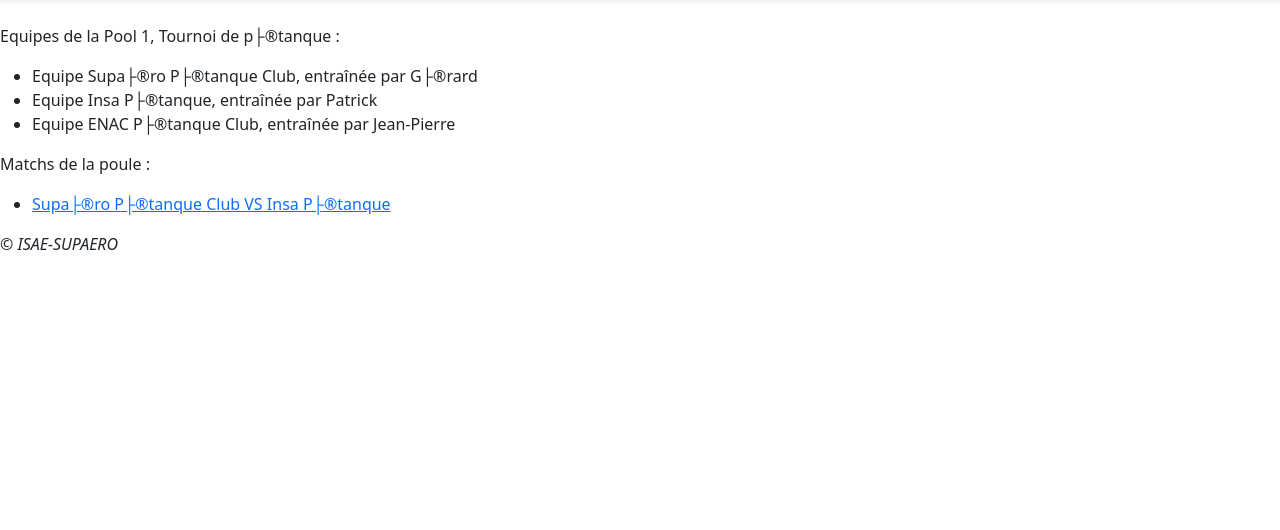
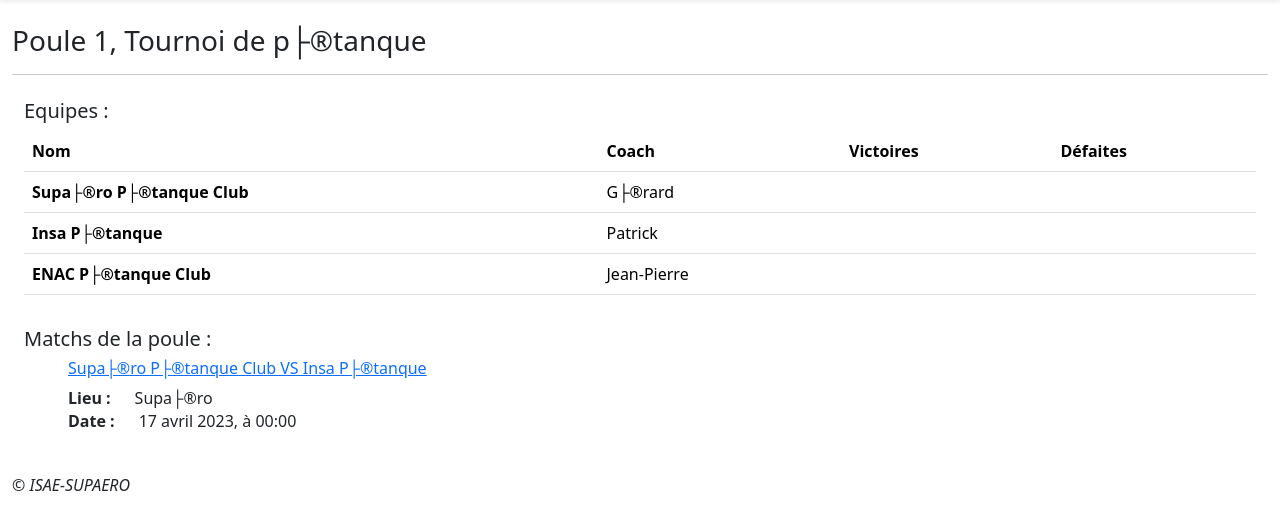
Before and after one commit to IliasBaali/tournois-Ilias-Baali, a Django app: page /poule/1/ in a window 1280 px wide. Shown: the part 62-592 px from the top of the page. Run offline with Django 4.2, Linux system fonts and the light colour scheme; data comes from the database, SQL or seed files in the repository; some libraries are stand-ins or nearby versions.

Commit message:
Added bootstrap

```diff
--- a/tournois/tournaments/models.py
+++ b/tournois/tournaments/models.py
@@ -19,8 +19,10 @@
     "A team, that can take part in multiple tournament"
     name = models.CharField("Name of the team", max_length=200)
     coach_name = models.CharField("Name of the coach", max_length=200)
+
     def __str__(self) -> str:
         return self.name
+
 
 class Poule(models.Model):
     "A pool of a specific tournament, that contains teams"
@@ -28,8 +30,18 @@
     tournament = models.ForeignKey("Tournoi", verbose_name=("Tournament"), on_delete=models.CASCADE)
     teams = models.ManyToManyField(Team)
     def __str__(self) -> str:
-        return "Pool " + str(self.pool_number) + ", " + str(self.tournament)
+        return "Poule " + str(self.pool_number) + ", " + str(self.tournament)
     #TODO: liste des matchs, calcul du classement
+    def get_score_list(self):
+        score_list = []
+        for team in self.teams:
+            score_list[team.name] = 0
+        for match in self.match_set.all():
+            winner = match.get_winner()
+            if winner :
+                score_list[winner.name] += 1
+        return score_list
+
 
 class Player(models.Model):
     "A player, member of a team (not used for the moment)"
@@ -52,6 +64,14 @@
     def __str__(self) -> str:
         return str(self.team_1) + " VS " + str(self.team_2)
 
+    def get_winner(self):
+        if not self.score_1 or not self.score_2:
+            return None
+        if self.score_1 >= self.score_2:
+            return self.team_1
+        if self.score_2 >= self.score_1:
+            return self.team_2
+
 
 class Commentaire(models.Model):
     "A comment about a match, posted by an authenticated author"
--- a/tournois/tournaments/templates/tournaments/poule_detail.html
+++ b/tournois/tournaments/templates/tournaments/poule_detail.html
@@ -8,28 +8,68 @@
 
 {% block content %}
 
+{% if poule %}
+<div class="container-fluid">
+    <h3>{{poule}} </h3>
 
-{% if poule %}
-    <p> Equipes de la {{poule}} : </p>
+<hr>
+<div class="container-fluid py-2">
+    <h5> Equipes : </h5>
+    <table class="table">
+        <thead>
+          <tr>
+            <th scope="col">Nom</th>
+            <th scope="col">Coach</th>
+            <th scope="col">Victoires</th>
+            <th scope="col">Défaites</th>
+          </tr>
+        </thead>
+        <tbody>
+            {% for team in poule.teams.all %}
+            <tr>
+                <th scope="row">{{team.name}}</th>
+                <td>{{team.coach_name}}</td>
+                <td></td>
+                <td></td>
+            </tr>
+            {% endfor %}
+        </tbody>
+      </table>
     {% if poule.teams %}
         <ul>
-        {% for team in poule.teams.all %}
-            <li>Equipe {{team.name}}, entraînée par {{team.coach_name}}</li>
-        {% endfor %}
+
         </ul>
     {% else %}
         <p>Cette poule ne contient aucun équipe actuellement.
         </p>
     {%endif%}
-
+    </div>
+    <div class="container-fluid py-2">
     {% if poule.match_set.all %}
-    <p>Matchs de la poule :</p>
+    <h5>Matchs de la poule :</h5>
     <ul>
         {% for match in poule.match_set.all %}
-            <li><a href="{%url 'tournaments:match_detail' match.id%}">{{match}}</a></li>
+        <div class="container-fluid">
+            <h6 class="my-2"><a href="{%url 'tournaments:match_detail' match.id%}">{{match}}</a></h6>
+            <div class="row ">
+                <div class="col-md-auto"><p class="fw-bold" >Lieu : </p></div>
+                <div class="col-md-auto "><p>{{match.location}} </p></div>
+            </div>
+            <div class="row" style="margin-top:-17px">
+                <div class="col-md-auto"><p class="fw-bold" >Date : </p></div>
+                {%if match.date and match.time%}
+                <div class="col-md-auto "><p>{{match.date}}, à {{match.time}} </p></div>
+                {%elif match.date%}
+                <div class="col-md-auto "><p>{{match.date}}, heure non définie </p></div>
+                {%else%}
+                <div class="col-md-auto "><p>Non fixée</p></div>
+                {%endif%}
+            </div>
+        </div>
         {% endfor %}
-        </ul>
-        {%endif%}
+    </ul>
+    {%endif%}
+    </div>
 {% else %}
     <p>Cette poule n'existe pas.</p>
 {% endif %}
--- a/tournois/tournois/settings.py
+++ b/tournois/tournois/settings.py
@@ -105,7 +105,7 @@
 # Internationalization
 # https://docs.djangoproject.com/en/4.2/topics/i18n/
 
-LANGUAGE_CODE = 'en-us'
+LANGUAGE_CODE = 'fr'
 
 TIME_ZONE = 'CET'
 
```
Also changed, not shown: tournois/tournaments/templates/tournaments/match_detail.html (+20 -2 lines), tournois/tournaments/templates/tournaments/tournoi_detail.html (+19 -8 lines), tournois/tournaments/templates/tournaments/tournois.html (+27 -9 lines).
